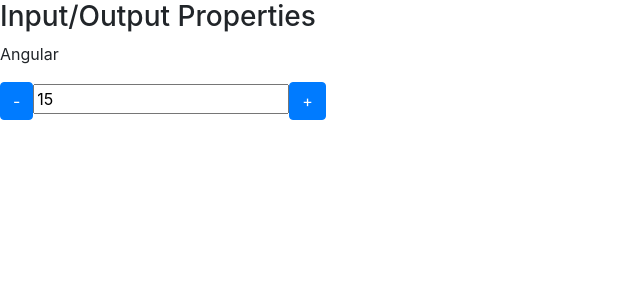
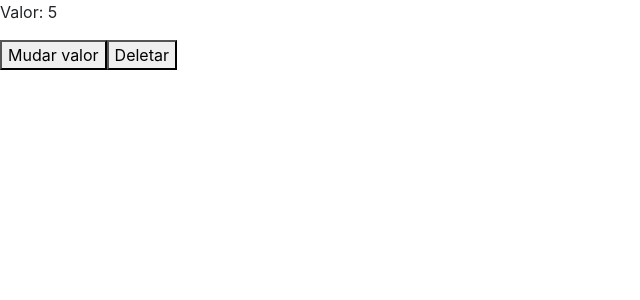
Before and after one commit to pablotdv/youtube-curso-angular, an Angular app in the folder data-binding/: page / in a window 1280 px wide. Shown: the top 300 px of the page, without its empty margins (0-640 px from the left). Built offline with nearby package versions, Linux system fonts and the light colour scheme.

Commit message:
Curso Angular #15: Ciclo de vida do Componente

```diff
--- a/data-binding/src/app/app.component.html
+++ b/data-binding/src/app/app.component.html
@@ -1 +1,4 @@
-<app-data-binding></app-data-binding>
+<app-ciclo [valorInicial]="valor" *ngIf="!deletarCiclo"></app-ciclo>
+<button (click)="mudarValor()">Mudar valor</button>
+<button (click)="destruirCiclo()">Deletar</button>
+<!-- <app-data-binding></app-data-binding> -->
--- a/data-binding/src/app/app.component.ts
+++ b/data-binding/src/app/app.component.ts
@@ -6,5 +6,15 @@
   styleUrls: ['./app.component.css']
 })
 export class AppComponent {
-  title = 'app';
+  valor: number = 5;
+
+  deletarCiclo: boolean = false;
+
+  mudarValor() {
+    this.valor++;
+  }
+
+  destruirCiclo() {
+    this.deletarCiclo = true;
+  }
 }
--- a/data-binding/src/app/app.module.ts
+++ b/data-binding/src/app/app.module.ts
@@ -8,6 +8,7 @@
 import { MeuFormModule } from './meu-form/meu-form.module';
 import { InputPropertyComponent } from './input-property/input-property.component';
 import { OutputPropertyComponent } from './output-property/output-property.component';
+import { CicloComponent } from './ciclo/ciclo.component';
 
 
 @NgModule({
@@ -15,7 +16,8 @@
     AppComponent,
     DataBindingComponent,
     InputPropertyComponent,
-    OutputPropertyComponent
+    OutputPropertyComponent,
+    CicloComponent
   ],
   imports: [
     BrowserModule,
--- /dev/null
+++ b/data-binding/src/app/ciclo/ciclo.component.html
@@ -0,0 +1,3 @@
+<p>
+  Valor: {{ valorInicial }}
+</p>
--- /dev/null
+++ b/data-binding/src/app/ciclo/ciclo.component.ts
@@ -0,0 +1,53 @@
+import { Component, OnInit, OnChanges, OnDestroy, SimpleChanges, DoCheck, AfterContentInit, AfterContentChecked, AfterViewInit, AfterViewChecked, Input } from '@angular/core';
+
+@Component({
+  selector: 'app-ciclo',
+  templateUrl: './ciclo.component.html',
+  styleUrls: ['./ciclo.component.css']
+})
+export class CicloComponent implements OnChanges,
+  OnInit, DoCheck, AfterContentInit, AfterContentChecked,
+  AfterViewInit, AfterViewChecked, OnDestroy {
+
+  @Input()
+  valorInicial: number = 10;
+
+  ngOnDestroy() {
+    this.log('ngOnDestroy');
+  }
+  ngOnChanges(changes: SimpleChanges): void {
+    this.log('ngOnChanges');
+  }
+  constructor() {
+    this.log('constructor');
+  }
+
+  ngOnInit() {
+    this.log('onInit');
+  }
+
+  ngDoCheck() {
+    this.log('ngDoCheck');
+  }
+
+  ngAfterContentInit() {
+    this.log('ngAfterContentInit');
+  }
+
+  ngAfterContentChecked() {
+    this.log('ngAfterContentChecked');
+  }
+
+  ngAfterViewInit() {
+    this.log('ngAfterViewInit');
+  }
+
+  ngAfterViewChecked() {
+    this.log('ngAfterViewChecked');
+  }
+
+  log(hook: string): any {
+    console.log(hook);
+  }
+
+}
```
Also changed, not shown: data-binding/src/app/ciclo/ciclo.component.css (added), 1 other file (tests, documents, lock files or other folders).
